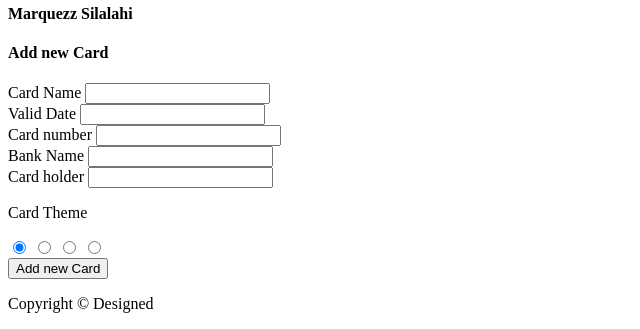
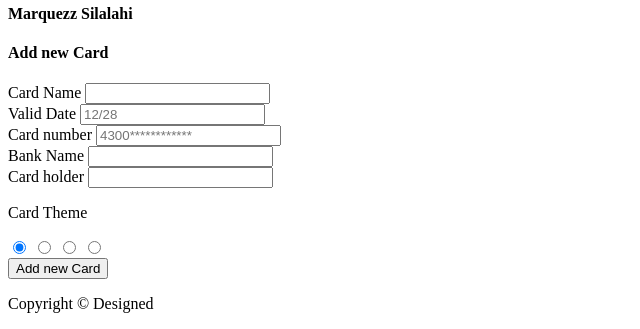
Before and after one commit to samuelmoreira93/trading_web, a Django app: page /coins/wallets/ in a window 1280 px wide. Shown: the part 3084-3413 px from the top of the page, without its empty margins (0-640 px from the left). Run offline with Django 4.2, Linux system fonts and the light colour scheme; a user stored in the database is signed in; data comes from the database, SQL or seed files in the repository; parts of the project's set-up code (start-up, migrations or seed data) failed here and were passed over; some libraries are stand-ins or nearby versions.

Commit message:
Update_Finally

```diff
--- a/django_base/settings.py
+++ b/django_base/settings.py
@@ -1,5 +1,4 @@
 import os
-import environ
 import dj_database_url
 
 from pathlib import Path
@@ -8,9 +7,6 @@ from dotenv import load_dotenv
 # Build paths inside the project like this: BASE_DIR / 'subdir'.
 BASE_DIR = Path(__file__).resolve().parent.parent
 load_dotenv(os.path.join(BASE_DIR, ".env" ))
-
-env = environ.Env()
-environ.Env.read_env( os.path.join(BASE_DIR, '.env') )
 
 # Quick-start development settings - unsuitable for production
 # See https://docs.djangoproject.com/en/4.1/howto/deployment/checklist/
--- a/templates/coins/wallets.html
+++ b/templates/coins/wallets.html
@@ -201,11 +201,11 @@
 																</div>
 																<div class="mb-4">
 																	<label for="validDate" for="cardName">Valid Date</label>
-																	<input type="text" name="valid_date" class="form-control" />
+																	<input type="text" name="valid_date" class="form-control" placeholder="12/28" />
 																</div>
 																<div class=" mb-2">
 																	<label class="form-label" for="cardNumber">Card number</label>
-																	<input type="text" name="card_number" class="form-control" />
+																	<input type="text" name="card_number" class="form-control" placeholder="4300************" />
 																</div>
 														</div>
 														<div class="col-sm-6">
```
